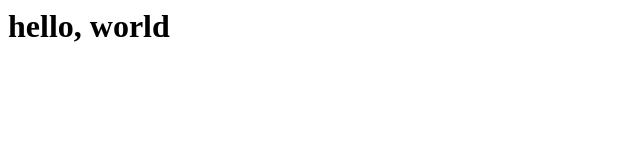
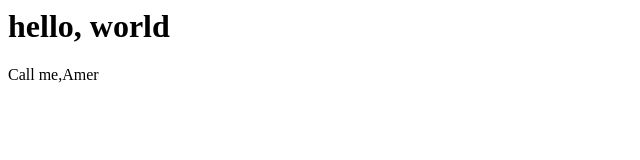
Before and after one commit to Amerkumar/git_tutorial, a plain HTML site: page index.html in a window 1280 px wide. Shown: the full height of the page, 0-640 px from the left. Drawn offline with Linux system fonts and the light colour scheme.

Commit message:
Delete all except index.html and add paragraph tag

```diff
--- a/index.html
+++ b/index.html
@@ -1 +1,2 @@
 <h1>hello, world</h1>
+<p>Call me,Amer</p>
```
Also changed, not shown: 1 other file.
